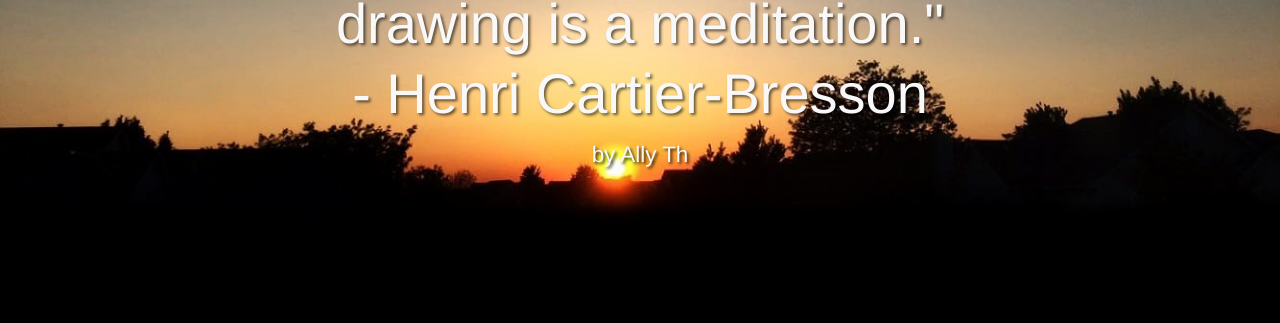
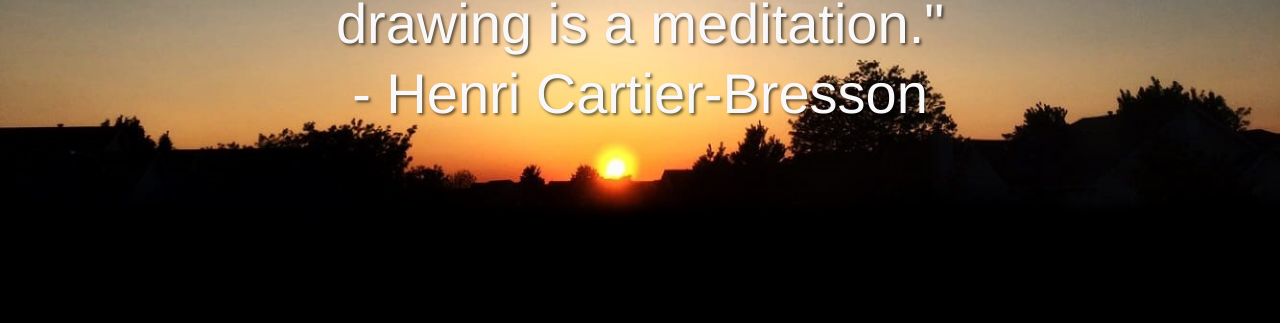
Before and after one commit to allyth/allyth, a Jekyll site: the page built from index.html, in a window 1280 px wide and 1053 px high. Shown: the part 275-598 px from the top of the window. Built offline with Jekyll 4.4.1, drawn with Linux system fonts in a browser that asks for light colours; some web fonts are replaced.

Commit message:
removed subtitle

```diff
--- a/index.html
+++ b/index.html
@@ -21,7 +21,7 @@
                         <div class="col-lg-12">
                             <div class="intro-message">
                                 <h1>"Photography is an immediate reaction, drawing is a meditation." <br> - Henri Cartier-Bresson </h1>
-                                <span class="subtitle">by Ally Th</span>
+                                <span class="subtitle"></span>
                                 <!--<hr class="intro-divider">
                                 <ul class="list-inline intro-social-buttons">
                                     {% for social in site.social %}
```
